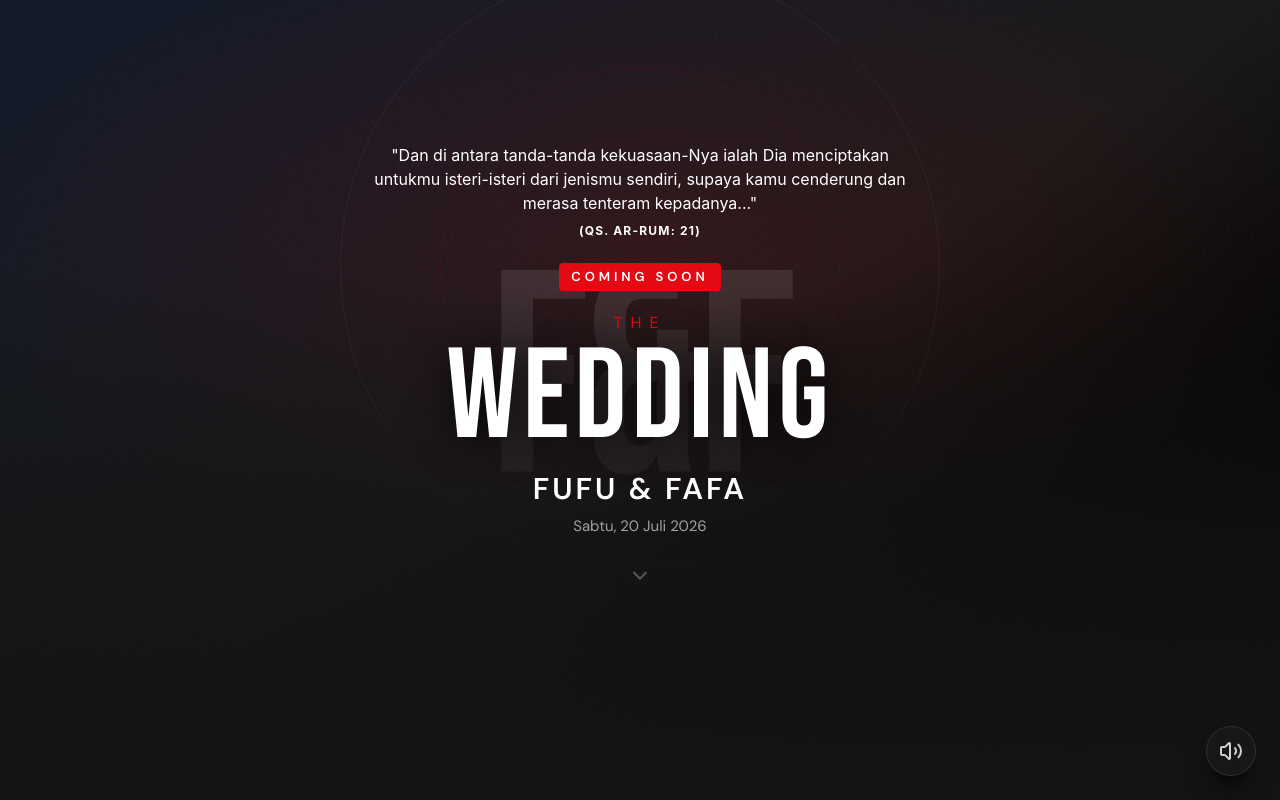
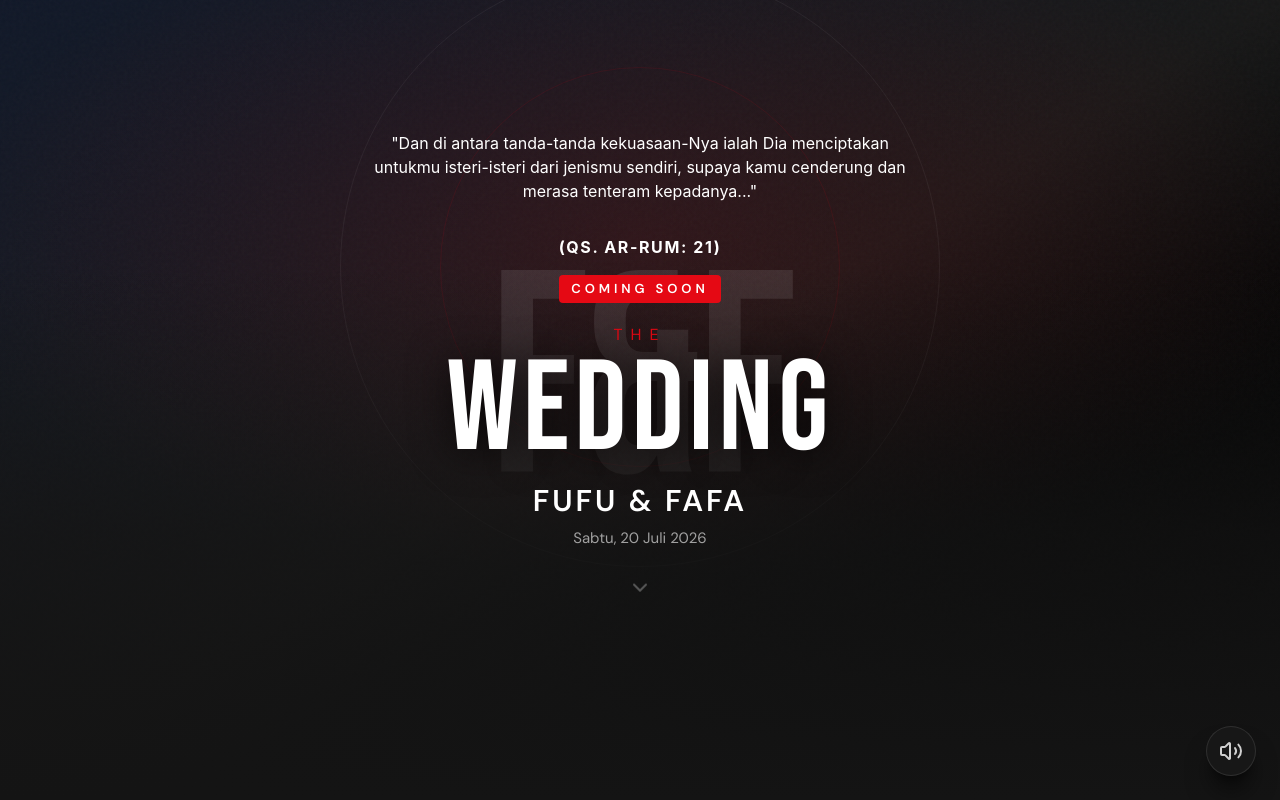
Before and after one commit to iif069/undanan-digital-mig, a React (Vite) app in the folder Digital-Invitation-Landing-Page-main/: page / in a window 1280 px wide. Both pictures are taken after a click on the button "BUKA UNDANGAN". Shown: the top 800 px of the page. Built offline with nearby package versions, Linux system fonts and the light colour scheme; a web font is replaced by a local one.

Commit message:
Update App.tsx

```diff
--- a/Digital-Invitation-Landing-Page-main/src/app/App.tsx
+++ b/Digital-Invitation-Landing-Page-main/src/app/App.tsx
@@ -225,11 +225,11 @@ function HeroSection() {
       <div className="absolute bottom-0 left-0 right-0 h-2/3 bg-gradient-to-t from-[#141414] via-[#141414]/70 to-transparent pointer-events-none" />
 
       <div className="absolute inset-0 z-10 px-6 pb-16 text-center flex flex-col justify-center items-center">
-        <div className="text-white text-center mb-6 px-4 max-w-xl mx-auto">
-    <p className="text-base md:text-base font-regular mb-2">
+        <div className="text-white text-center mb-4 px-4 max-w-xl mx-auto">
+    <p className="text-base md:text-base font-regular mb-8">
       "Dan di antara tanda-tanda kekuasaan-Nya ialah Dia menciptakan untukmu isteri-isteri dari jenismu sendiri, supaya kamu cenderung dan merasa tenteram kepadanya..."
     </p>
-    <p className="text-xs font-bold tracking-widest">
+    <p className="text-base font-bold tracking-widest">
       (QS. AR-RUM: 21)
     </p>
   </div>
```
